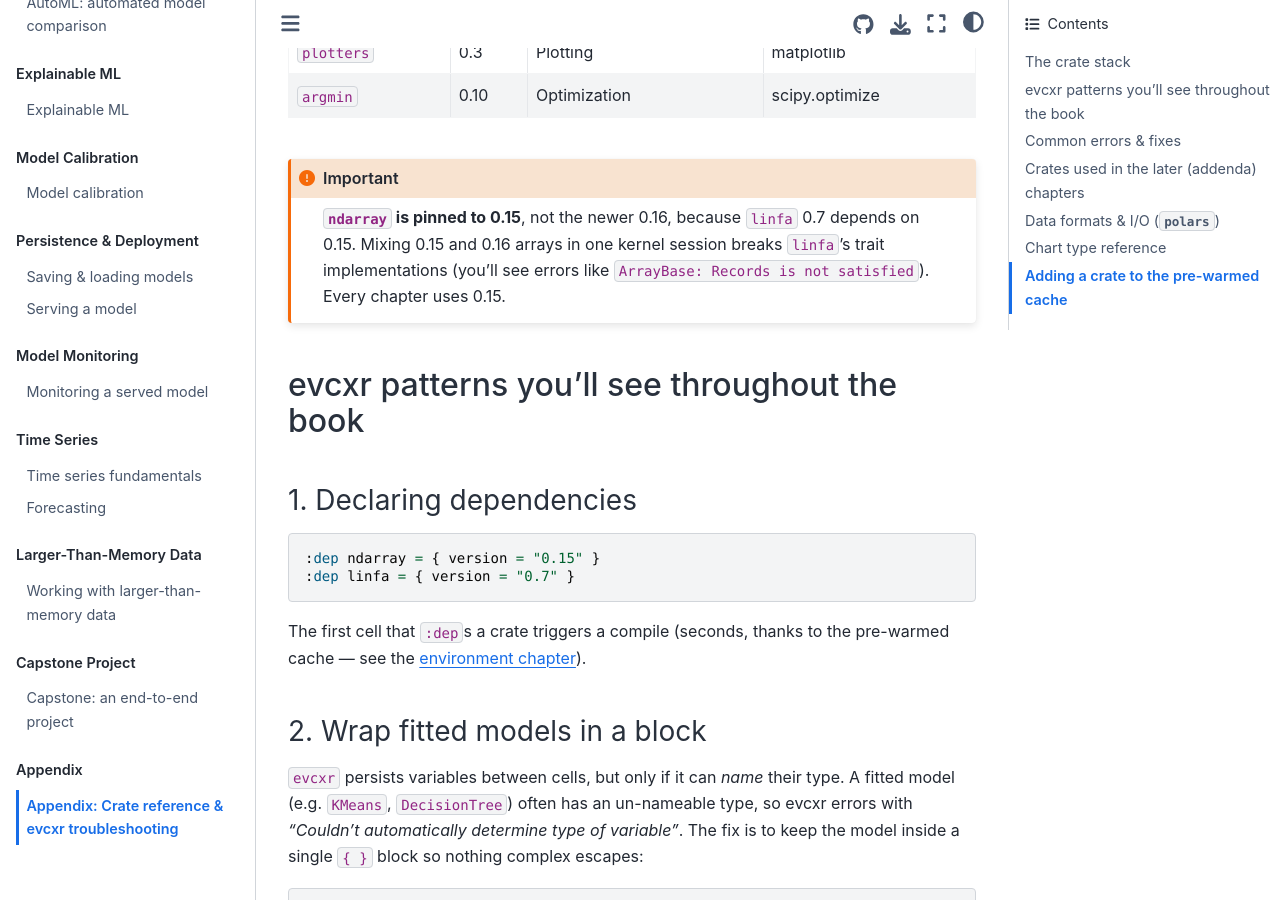
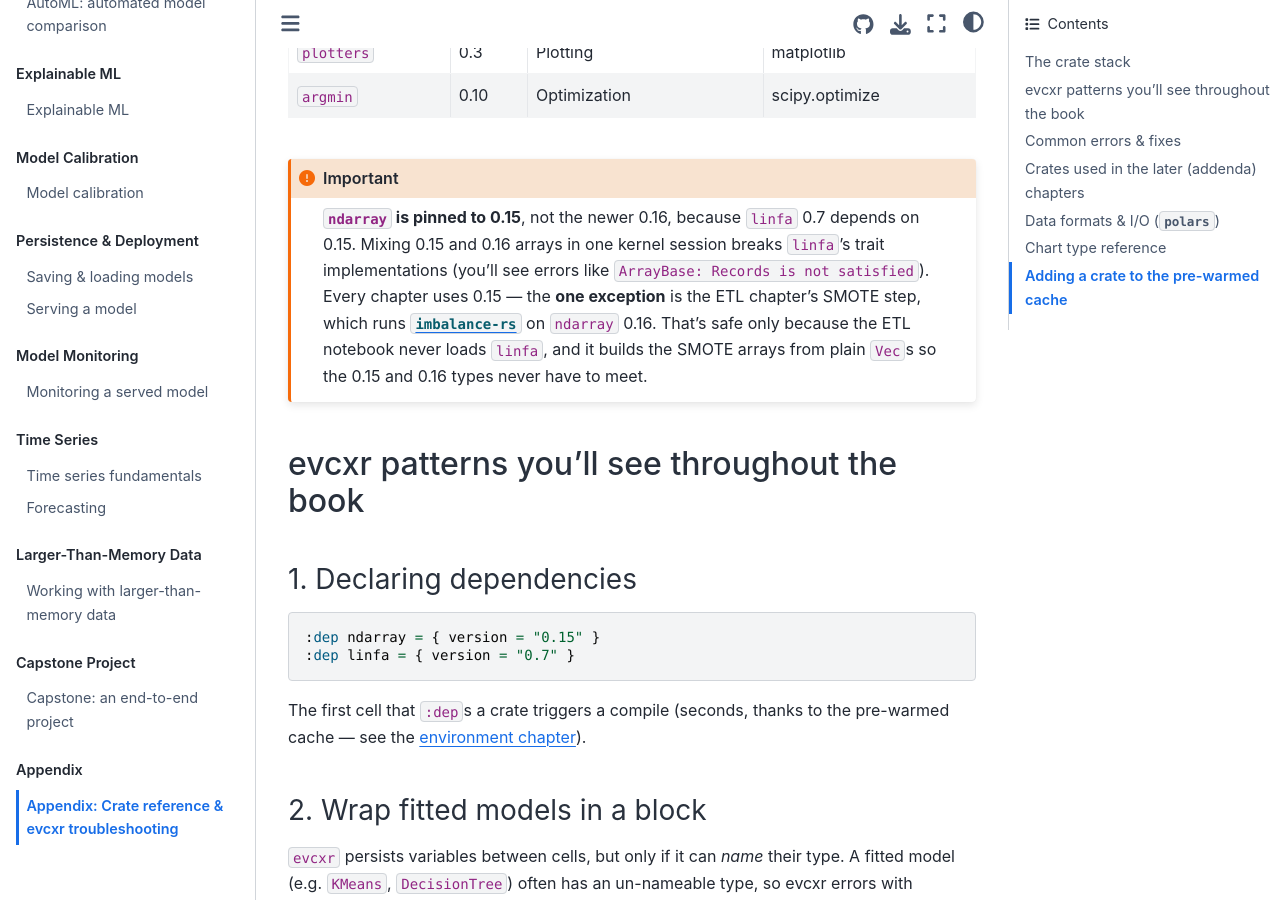
Before and after one commit to mi7plus/rust-ml-guide, a Jupyter Book: the page built from book/appendix/crate-reference.md, in a window 1280 px wide and 900 px high, scrolled down 693 px. Built offline with Jupyter Book 1.0.4 settings and Sphinx 7.4.7 and the Sphinx Book theme 1.1.4, drawn with Linux system fonts in a browser that asks for light colours; some of the changed text lies outside the part shown.

Commit message:
Use imbalance-rs for SMOTE in the ETL chapter
Replace the ETL chapter's hand-rolled naive minority oversampling with real
synthetic SMOTE via the imbalance-rs crate (0.5.0):

- data-preparation.ipynb: add imbalance-rs + ndarray 0.16 deps; reframe the
  class-imbalance prose to introduce the crate (with notes on the ndarray
  0.16-vs-0.15 pin and the SmoteNc caveat for one-hot/ordinal columns); swap
  the duplicate-rows block for Smote::new().k_neighbors(k).fit_resample(&x, &y).
- appendix/crate-reference.md: add imbalance-rs to the crate table and note the
  ndarray-0.16 exception to the 0.15 pin.

Verified green in the evcxr kernel: 39 -> 60 rows, minority 9 -> 30.

Co-Authored-By: Claude Opus 4.8 <noreply@anthropic.com>

````diff
--- a/book/appendix/crate-reference.md
+++ b/book/appendix/crate-reference.md
@@ -20,7 +20,11 @@
 **`ndarray` is pinned to 0.15**, not the newer 0.16, because `linfa` 0.7 depends
 on 0.15. Mixing 0.15 and 0.16 arrays in one kernel session breaks `linfa`'s
 trait implementations (you'll see errors like `ArrayBase: Records is not
-satisfied`). Every chapter uses 0.15.
+satisfied`). Every chapter uses 0.15 — the **one exception** is the ETL chapter's
+SMOTE step, which runs [`imbalance-rs`](https://crates.io/crates/imbalance-rs) on
+`ndarray` 0.16. That's safe only because the ETL notebook never loads `linfa`,
+and it builds the SMOTE arrays from plain `Vec`s so the 0.15 and 0.16 types never
+have to meet.
 ```
 
 ## evcxr patterns you'll see throughout the book
@@ -98,6 +102,7 @@ on them.
 | `smartcore::model_selection` / `metrics` | 0.3 | train/test split, K-fold, accuracy/precision/recall/F1/RMSE/MAE/R²/`roc_auc_score` | Solid; **no `StratifiedKFold`, no `predict_proba`, no ROC/PR *curve points* or MAPE** — hand-rolled in the eval chapters |
 | `smartcore` models | 0.3 | `neighbors` (KNN), `naive_bayes` (Gaussian NB), `svm` (SVC), `linear::{ridge_regression,lasso,elastic_net}`, `tree::{decision_tree_classifier,decision_tree_regressor}`, `ensemble::random_forest_{classifier,regressor}` | Solid core; **no Extra Trees / gradient boosting**, no hierarchical clustering — real gaps vs scikit-learn |
 | `rayon` | 1.x | data parallelism (`par_iter`) for parallel grid search / bootstrap; also used *inside* `smartcore`'s random forests | Solid, ubiquitous |
+| `imbalance-rs` | 0.5 | imbalanced-data resampling — `Smote` + `Adasyn`, Borderline/SVM/KMeans-SMOTE, `SmoteNc` (mixed numeric+categorical), under-samplers, combined `SmoteEnn`/`SmoteTomek`; a port of Python's `imbalanced-learn` | Newer but real & maintained; **built on `ndarray` 0.16** — use only where `linfa` (0.15) isn't also loaded (the ETL chapter's SMOTE step). Plain `Smote` interpolates every column, so use `SmoteNc` for one-hot/ordinal features |
 | `argmin` | 0.10 | general numerical optimization | Solid, actively maintained |
 | `tpe` | 0.3 | Tree-structured Parzen Estimator (Bayesian HPO) | **Focused single-algorithm crate, not a full HPO framework** |
 | `automl` | git (`cmccomb/rust-automl`) | model-zoo comparison + CV | **git-only, smaller scope than auto-sklearn/TPO; active dev** |
````
Also changed, not shown: book/01c-etl/data-preparation.ipynb.
